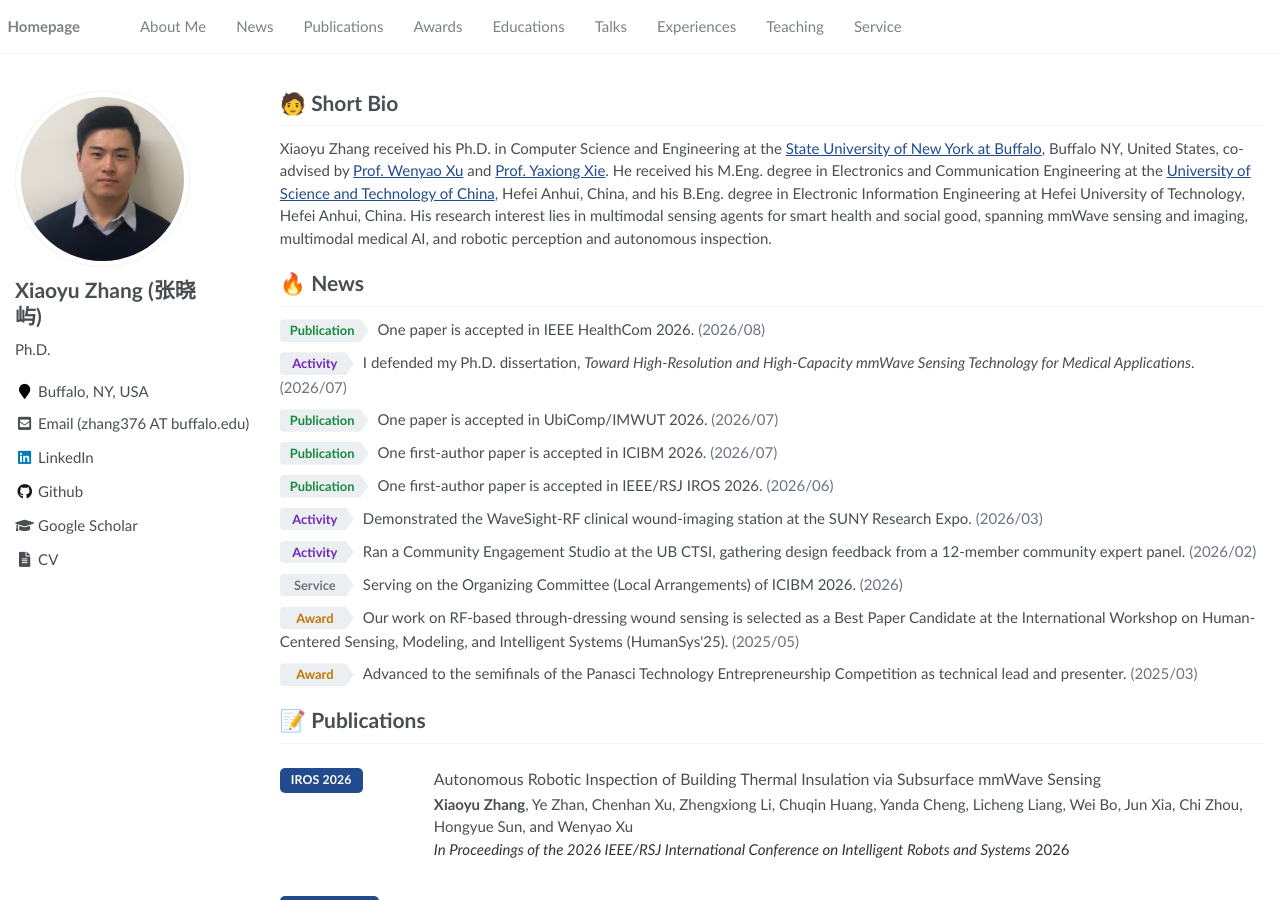
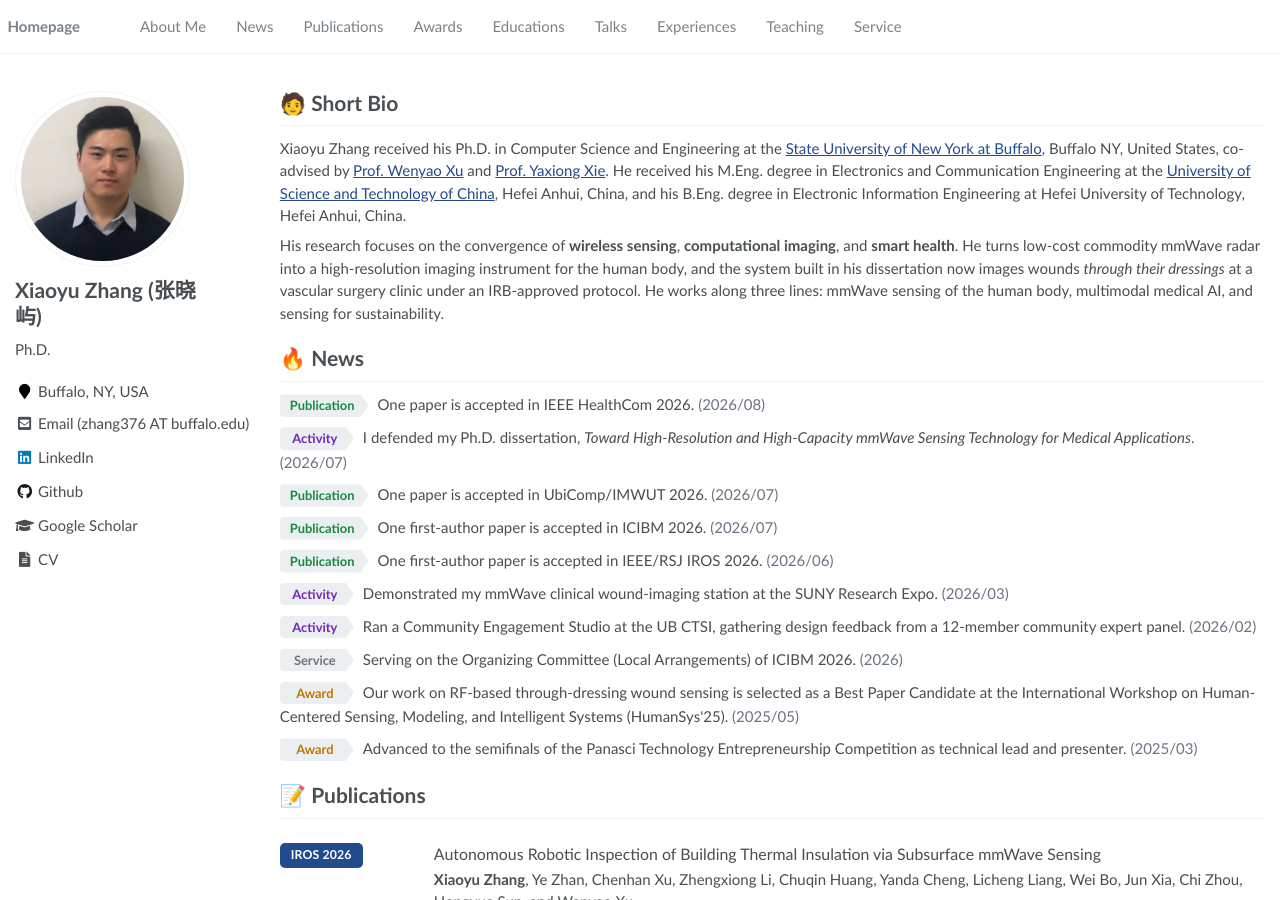
Before and after one commit to zxy340/zxy340.github.io, a Jekyll site: the page built from _pages/about.md, in a window 1280 px wide and 900 px high. Built offline with Jekyll 4.4.1, drawn with Linux system fonts in a browser that asks for light colours; some of the changed text lies outside the part shown.

Commit message:
Align homepage bio with the refocused CV identity
Bio now states the convergence of wireless sensing, computational imaging
and smart health, and leads with the mmWave imaging instrument. Also drops
the WaveSight-RF project name and refreshes CV.pdf.

Co-Authored-By: Claude Opus 5 <noreply@anthropic.com>

```diff
--- a/_pages/about.md
+++ b/_pages/about.md
@@ -12,7 +12,9 @@ redirect_from:
 
 # 🧑 Short Bio
 
-Xiaoyu Zhang received his Ph.D. in Computer Science and Engineering at the [State University of New York at Buffalo](https://www.buffalo.edu/), Buffalo NY, United States, co-advised by [Prof. Wenyao Xu](https://cse.buffalo.edu/~wenyaoxu/) and [Prof. Yaxiong Xie](https://xieyaxiongfly.github.io/). He received his M.Eng. degree in Electronics and Communication Engineering at the [University of Science and Technology of China](https://en.ustc.edu.cn/), Hefei Anhui, China, and his B.Eng. degree in Electronic Information Engineering at Hefei University of Technology, Hefei Anhui, China. His research interest lies in multimodal sensing agents for smart health and social good, spanning mmWave sensing and imaging, multimodal medical AI, and robotic perception and autonomous inspection.
+Xiaoyu Zhang received his Ph.D. in Computer Science and Engineering at the [State University of New York at Buffalo](https://www.buffalo.edu/), Buffalo NY, United States, co-advised by [Prof. Wenyao Xu](https://cse.buffalo.edu/~wenyaoxu/) and [Prof. Yaxiong Xie](https://xieyaxiongfly.github.io/). He received his M.Eng. degree in Electronics and Communication Engineering at the [University of Science and Technology of China](https://en.ustc.edu.cn/), Hefei Anhui, China, and his B.Eng. degree in Electronic Information Engineering at Hefei University of Technology, Hefei Anhui, China.
+
+His research focuses on the convergence of **wireless sensing**, **computational imaging**, and **smart health**. He turns low-cost commodity mmWave radar into a high-resolution imaging instrument for the human body, and the system built in his dissertation now images wounds *through their dressings* at a vascular surgery clinic under an IRB-approved protocol. He works along three lines: mmWave sensing of the human body, multimodal medical AI, and sensing for sustainability.
 
 # 🔥 News
 
@@ -22,7 +24,7 @@ Xiaoyu Zhang received his Ph.D. in Computer Science and Engineering at the [Stat
 <li><span class="ntag pub">Publication</span>One paper is accepted in UbiComp/IMWUT 2026. <span class="ndate">(2026/07)</span></li>
 <li><span class="ntag pub">Publication</span>One first-author paper is accepted in ICIBM 2026. <span class="ndate">(2026/07)</span></li>
 <li><span class="ntag pub">Publication</span>One first-author paper is accepted in IEEE/RSJ IROS 2026. <span class="ndate">(2026/06)</span></li>
-<li><span class="ntag activity">Activity</span>Demonstrated the WaveSight-RF clinical wound-imaging station at the SUNY Research Expo. <span class="ndate">(2026/03)</span></li>
+<li><span class="ntag activity">Activity</span>Demonstrated my mmWave clinical wound-imaging station at the SUNY Research Expo. <span class="ndate">(2026/03)</span></li>
 <li><span class="ntag activity">Activity</span>Ran a Community Engagement Studio at the UB CTSI, gathering design feedback from a 12-member community expert panel. <span class="ndate">(2026/02)</span></li>
 <li><span class="ntag service">Service</span>Serving on the Organizing Committee (Local Arrangements) of ICIBM 2026. <span class="ndate">(2026)</span></li>
 <li><span class="ntag award">Award</span>Our work on RF-based through-dressing wound sensing is selected as a Best Paper Candidate at the International Workshop on Human-Centered Sensing, Modeling, and Intelligent Systems (HumanSys'25). <span class="ndate">(2025/05)</span></li>
@@ -169,7 +171,7 @@ Xiaoyu Zhang received his Ph.D. in Computer Science and Engineering at the [Stat
 
 # 💬 Talks
 - *2026.07*, Ph.D. Dissertation Defense, University at Buffalo — *Toward High-Resolution and High-Capacity mmWave Sensing Technology for Medical Applications*.
-- *2026.03*, Live demonstration, SUNY Research Expo — WaveSight-RF clinical wound-imaging station.
+- *2026.03*, Live demonstration, SUNY Research Expo — mmWave clinical wound-imaging station.
 - *2026.02*, Community Engagement Studio, UB Clinical and Translational Science Institute (CTSI) — wound-measurement device design review with a 12-member community expert panel.
 - *2025.05*, Invited talk, HumanSys 2025 (ACM SenSys workshop) — Through-dressing Wound Monitoring Based on the mmWave Sensor.
 - *2025.03*, Pitch talk, Panasci Technology Entrepreneurship Competition — Advanced Through-Gauze Wound Assessment Technology.
@@ -177,7 +179,7 @@ Xiaoyu Zhang received his Ph.D. in Computer Science and Engineering at the [Stat
 - *2017.09*, Invited talk, 19th EAI International Conference on Body Area Networks (BodyNets).
 
 # 💻 Experiences
-- *2022.09 - Now*, Clinical research collaborations, University at Buffalo and partner sites, Buffalo, NY, United States. Deployed the WaveSight-RF clinical wound-imaging station at UBMD Vascular Surgery under an IRB-approved protocol, with repeat longitudinal scanning up to 3 months per patient. Curated a 53-patient tri-modal photoacoustic / ultrasound / mammography subset from a 284-patient breast-imaging cohort, and a 27-subject wearable ear-EEG cohort.
+- *2022.09 - Now*, Clinical research collaborations, University at Buffalo and partner sites, Buffalo, NY, United States. Designed, built and deployed a mmWave clinical wound-imaging station at UBMD Vascular Surgery under an IRB-approved protocol, with repeat longitudinal scanning up to 3 months per patient. Curated a 53-patient tri-modal photoacoustic / ultrasound / mammography subset from a 284-patient breast-imaging cohort, and a 27-subject wearable ear-EEG cohort.
 - *2020.07 - 2020.09*, Software engineer intern, China Merchants Bank Software Center, Hangzhou, Zhejiang, China.
 
 # 🧑‍🏫 Teaching
```
Also changed, not shown: 1 other file.
